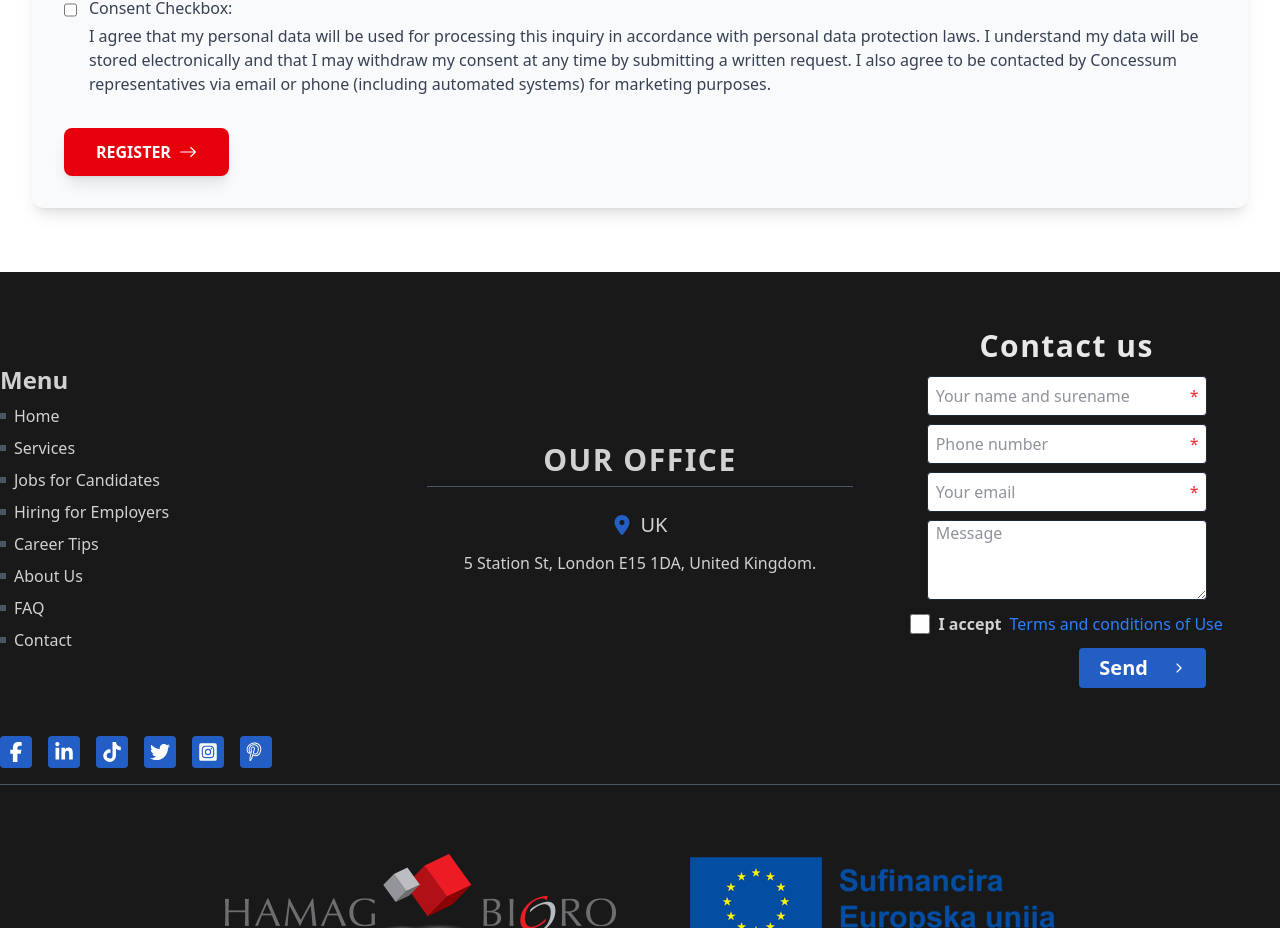
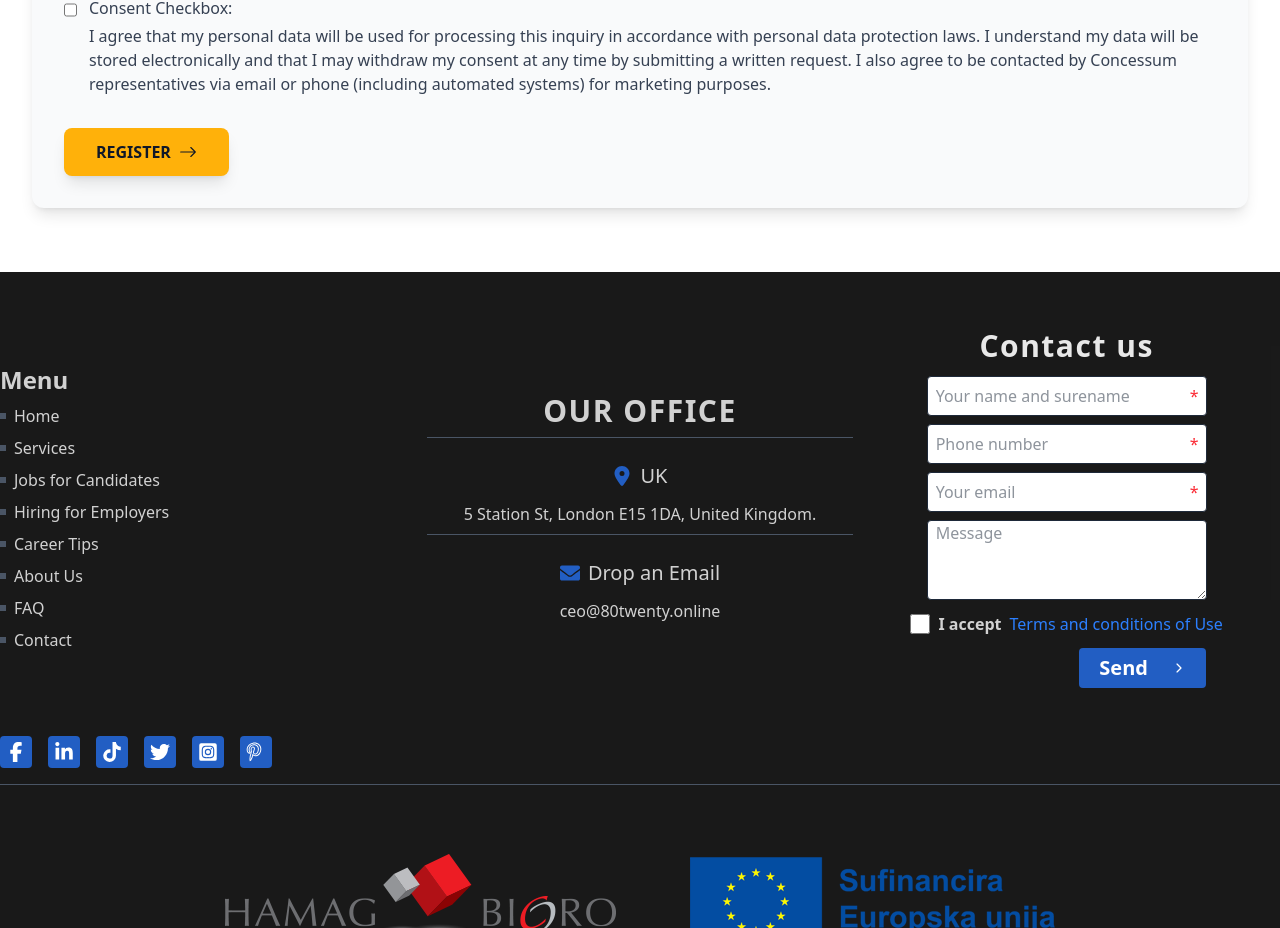
Before and after one commit to Ababil-Group/80-Twenty, a React (Vite) app: page /jobs-for-candidates in a window 1280 px wide. Shown: the part 2195-3123 px from the top of the page. Built offline with nearby package versions, Linux system fonts and the light colour scheme; no server answers.

Commit message:
update new email commit

```diff
--- a/src/pages/canditate/Candidate.jsx
+++ b/src/pages/canditate/Candidate.jsx
@@ -320,7 +320,7 @@ const Candidate = () => {
             </motion.div>
 
             <motion.button
-              className="w-full md:w-auto h-12 px-8 rounded-lg bg-red-600 hover:bg-red-700 text-white font-bold uppercase flex items-center justify-center gap-2 shadow-lg transition-colors"
+              className="w-full md:w-auto h-12 px-8 rounded-lg bg-[#ffb10a] hover:bg-[#FBB92E] text-gray-900 font-bold uppercase flex items-center justify-center gap-2 shadow-lg transition-colors cursor-pointer"
               variants={fadeIn}
               whileHover={{ scale: 1.02 }}
               whileTap={{ scale: 0.98 }}
--- a/src/pages/components/Footer.jsx
+++ b/src/pages/components/Footer.jsx
@@ -1,6 +1,7 @@
 import React from "react";
 import { useTranslation } from "react-i18next";
 import {
+  FaEnvelopeOpen,
   FaFacebookF,
   FaLinkedinIn,
   FaLocationDot,
@@ -10,7 +11,7 @@ import {
 import { IoIosArrowForward } from "react-icons/io";
 import { Link } from "react-router-dom";
 import footerimage from "../../assets/home/footerimg.png";
-import { FaInstagramSquare } from "react-icons/fa";
+import { FaEnvelope, FaInstagramSquare } from "react-icons/fa";
 
 import { SlSocialPintarest } from "react-icons/sl";
 import logo from "../../assets/80-twenty.png";
@@ -31,7 +32,9 @@ const Footer = () => {
       <div className="max-w-screen-xl mx-auto">
         <div className="grid grid-cols-1 custom:grid-cols-12 items-center justify-center py-8 px-2 sm:px-0">
           <div className="hidden custom:block col-span-4">
-            <h2 className="text-white/80 font-bold text-2xl mb-2">{t("footer.menu")}</h2>
+            <h2 className="text-white/80 font-bold text-2xl mb-2">
+              {t("footer.menu")}
+            </h2>
             <ul className="flex flex-col items-start gap-y-2">
               {navigation.map((item, indx) => (
                 <li key={indx} className="flex flex-col ">
@@ -62,6 +65,14 @@ const Footer = () => {
                 </p>
               </span>
               <p className="text-white/80">{t("footer.location1")}</p>
+            </div>
+            <div className=" text-center text-white/80 py-2 space-y-3">
+              <span className=" flex items-center justify-center gap-2">
+                <FaEnvelope className="text-[#225EC3] size-5" />
+
+                <p className="text-xl font-medium">Drop an Email</p>
+              </span>
+              <p className="text-white/80">ceo@80twenty.online</p>
             </div>
             {/* <div className="text-center text-white/80 py-2 space-y-3">
               <span className=" flex items-center justify-center gap-2">
@@ -210,7 +221,7 @@ const Footer = () => {
                 href="/"
                 target="_blank"
               >
-                <img src={logo} alt="" width={50}/>
+                <img src={logo} alt="" width={50} />
               </a>
             </div>
             <div className="text-white/80 flex items-center justify-center gap-x-3 text-sm">
--- a/vite.config.js
+++ b/vite.config.js
@@ -7,4 +7,5 @@ export default defineConfig({
   server: {
     port: 3005,
   },
+  base: "./",
 });
```
